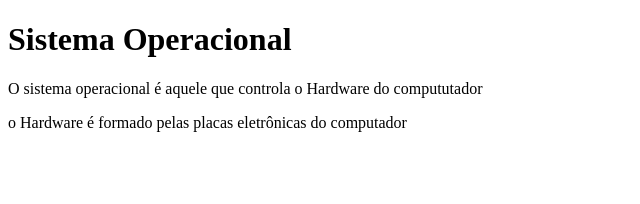
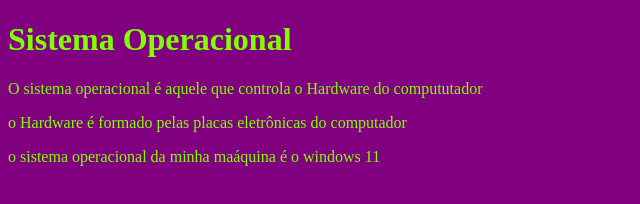
Before and after one commit to Migz1512/teste_cyber, a plain HTML site: page index.html in a window 1280 px wide. Shown: the whole page, without its empty margins (0-640 px from the left). Drawn offline with Linux system fonts and the light colour scheme.

Commit message:
segunda versão

```diff
--- a/index.html
+++ b/index.html
@@ -11,5 +11,6 @@
     <h1>Sistema Operacional</h1>
     <p>O sistema operacional é aquele que controla o Hardware do compututador</p>
     <p>o Hardware é formado pelas placas eletrônicas do computador</p>
+    <p>o sistema operacional da minha maáquina é o windows 11</p>
 </body>
 </html>
--- a/style.css
+++ b/style.css
@@ -0,0 +1,6 @@
+body{
+    color: chartreuse;
+    background-color: purple;
+
+
+}
```
